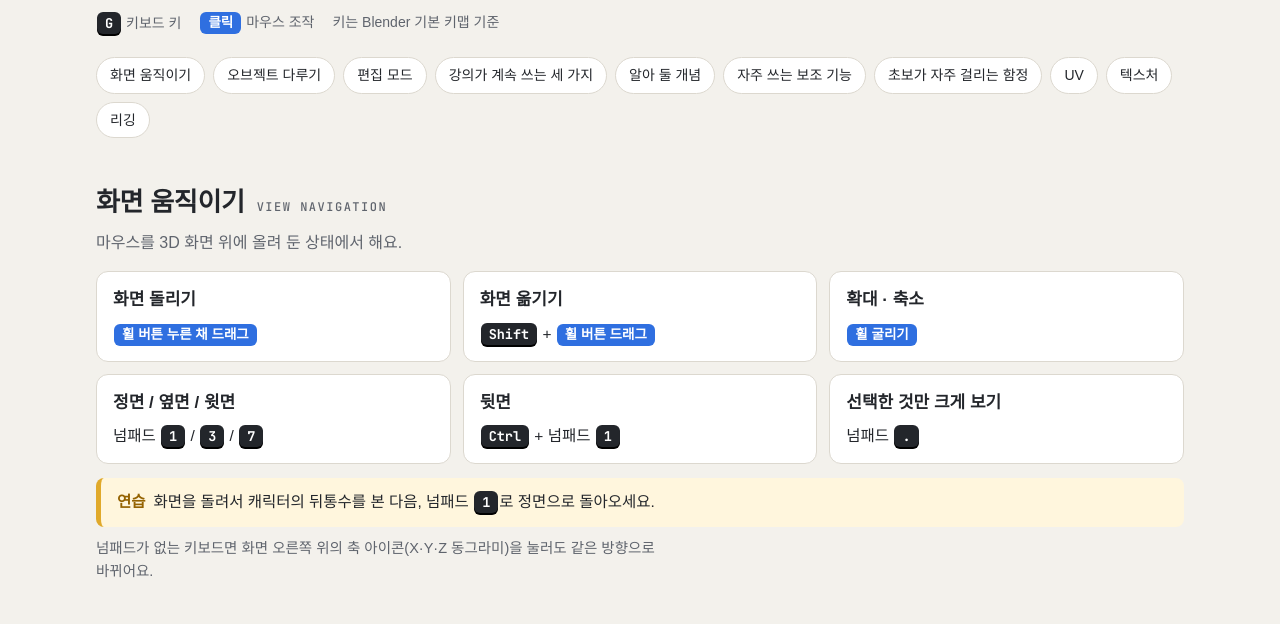
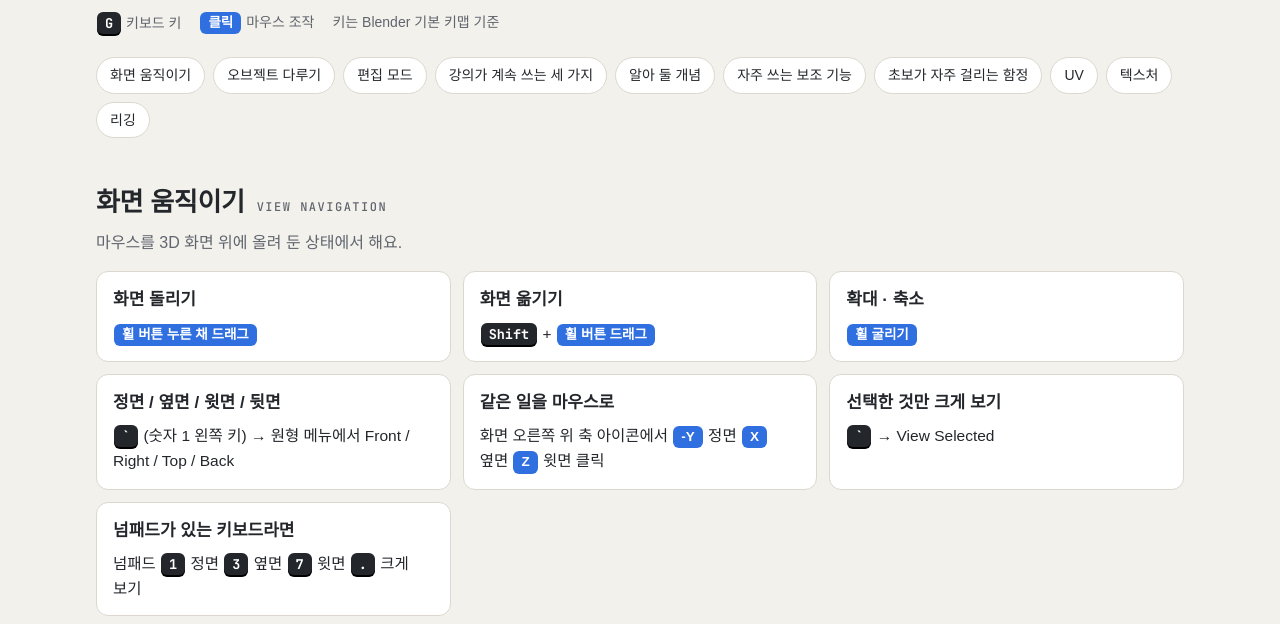
Before and after one commit to jdm040108/blender-basics, a plain HTML site: page index.html in a window 1280 px wide. Shown: the part 152-776 px from the top of the page. Drawn offline with Linux system fonts and the light colour scheme; a web font is replaced by a local one.

Commit message:
넘패드 없는 키보드 기준으로 조작 수정
Co-Authored-By: Claude Fable 5.2 <noreply@anthropic.com>

```diff
--- a/index.html
+++ b/index.html
@@ -54,12 +54,13 @@ footer a{color:var(--accent)}
 <div class="card"><h3>화면 돌리기</h3><div class="how"><span class="mouse">휠 버튼 누른 채 드래그</span></div></div>
 <div class="card"><h3>화면 옮기기</h3><div class="how"><kbd>Shift</kbd> + <span class="mouse">휠 버튼 드래그</span></div></div>
 <div class="card"><h3>확대 · 축소</h3><div class="how"><span class="mouse">휠 굴리기</span></div></div>
-<div class="card"><h3>정면 / 옆면 / 윗면</h3><div class="how">넘패드 <kbd>1</kbd> / <kbd>3</kbd> / <kbd>7</kbd></div></div>
-<div class="card"><h3>뒷면</h3><div class="how"><kbd>Ctrl</kbd> + 넘패드 <kbd>1</kbd></div></div>
-<div class="card"><h3>선택한 것만 크게 보기</h3><div class="how">넘패드 <kbd>.</kbd></div></div>
+<div class="card"><h3>정면 / 옆면 / 윗면 / 뒷면</h3><div class="how"><kbd>`</kbd> (숫자 1 왼쪽 키) → 원형 메뉴에서 Front / Right / Top / Back</div></div>
+<div class="card"><h3>같은 일을 마우스로</h3><div class="how">화면 오른쪽 위 축 아이콘에서 <span class="mouse">-Y</span> 정면 <span class="mouse">X</span> 옆면 <span class="mouse">Z</span> 윗면 클릭</div></div>
+<div class="card"><h3>선택한 것만 크게 보기</h3><div class="how"><kbd>`</kbd> → View Selected</div></div>
+<div class="card"><h3>넘패드가 있는 키보드라면</h3><div class="how">넘패드 <kbd>1</kbd> 정면 <kbd>3</kbd> 옆면 <kbd>7</kbd> 윗면 <kbd>.</kbd> 크게 보기</div></div>
 </div>
-<div class="box"><b>연습</b>화면을 돌려서 캐릭터의 뒤통수를 본 다음, 넘패드 <kbd>1</kbd>로 정면으로 돌아오세요.</div>
-<p class="note">넘패드가 없는 키보드면 화면 오른쪽 위의 축 아이콘(X·Y·Z 동그라미)을 눌러도 같은 방향으로 바뀌어요.</p>
+<div class="box"><b>연습</b>화면을 돌려서 캐릭터의 뒤통수를 본 다음, <kbd>`</kbd> → Front로 정면으로 돌아오세요.</div>
+<p class="note">강의는 넘패드 1·3·7로 말해요. 그때마다 <kbd>`</kbd> 메뉴의 Front·Right·Top으로 바꿔 누르면 돼요. Preferences → Input의 Emulate Numpad를 켜면 숫자 줄이 넘패드처럼 되지만, 편집 모드에서 1·2·3으로 점·선·면을 바꾸는 키를 못 쓰게 돼서 권하지 않아요.</p>
 </section>
 <section id="object"><div class="sec-head"><h2>오브젝트 다루기</h2><span>OBJECT MODE</span></div><p class="lead">오브젝트 모드(기본 상태)에서 해요.</p><div class="grid">
 <div class="card"><h3>선택</h3><div class="how"><span class="mouse">왼쪽 클릭</span></div></div>
@@ -109,7 +110,7 @@ footer a{color:var(--accent)}
 <div class="card"><h3>기능 이름으로 찾기</h3><div class="how"><kbd>F3</kbd></div></div>
 <div class="card"><h3>숨기기 / 다시 보이기</h3><div class="how"><kbd>H</kbd> / <kbd>Alt</kbd> <kbd>H</kbd></div></div>
 <div class="card"><h3>이어진 부분만 선택</h3><div class="how">마우스를 올리고 <kbd>L</kbd></div></div>
-<div class="card"><h3>선택 넓히기 / 좁히기</h3><div class="how"><kbd>Ctrl</kbd> + 넘패드 <kbd>+</kbd> / <kbd>-</kbd></div></div>
+<div class="card"><h3>선택 넓히기 / 좁히기</h3><div class="how">메뉴 Select → More / Less &nbsp; (넘패드가 있으면 <kbd>Ctrl</kbd> + 넘패드 <kbd>+</kbd> <kbd>-</kbd>)</div></div>
 <div class="card"><h3>화면 표시 방식 바꾸기</h3><div class="how"><kbd>Z</kbd> (와이어, 솔리드, 재질 미리보기)</div></div>
 <div class="card"><h3>옆 패널 열기</h3><div class="how"><kbd>N</kbd> 수치 패널 &nbsp; <kbd>T</kbd> 도구 패널</div></div>
 <div class="card"><h3>저장</h3><div class="how"><kbd>Ctrl</kbd> <kbd>S</kbd> 자주 누르세요</div></div>
@@ -131,7 +132,7 @@ footer a{color:var(--accent)}
 <div class="card"><h3>UV 화면 열기</h3><div class="how">화면 맨 위 탭에서 <b>UV Editing</b></div></div>
 <div class="card"><h3>자를 선 표시 (심)</h3><div class="how">편집 모드에서 선 선택 → <kbd>Ctrl</kbd> <kbd>E</kbd> → Mark Seam</div></div>
 <div class="card"><h3>펼치기</h3><div class="how">면 전체 선택 <kbd>A</kbd> → <kbd>U</kbd> → Unwrap</div></div>
-<div class="card"><h3>보이는 그대로 펼치기</h3><div class="how">넘패드 <kbd>1</kbd>로 정면 → <kbd>U</kbd> → Project From View</div></div>
+<div class="card"><h3>보이는 그대로 펼치기</h3><div class="how"><kbd>`</kbd> → Front로 정면 → <kbd>U</kbd> → Project From View</div></div>
 <div class="card"><h3>조각 옮기기 · 크기 · 회전</h3><div class="how">UV 창에서 <kbd>G</kbd> <kbd>S</kbd> <kbd>R</kbd></div></div>
 <div class="card"><h3>조각 고정 / 해제</h3><div class="how">UV 창에서 <kbd>P</kbd> / <kbd>Alt</kbd> <kbd>P</kbd></div></div>
 <div class="card"><h3>이어진 조각만 선택</h3><div class="how">UV 창에서 마우스를 올리고 <kbd>L</kbd></div></div>
```
